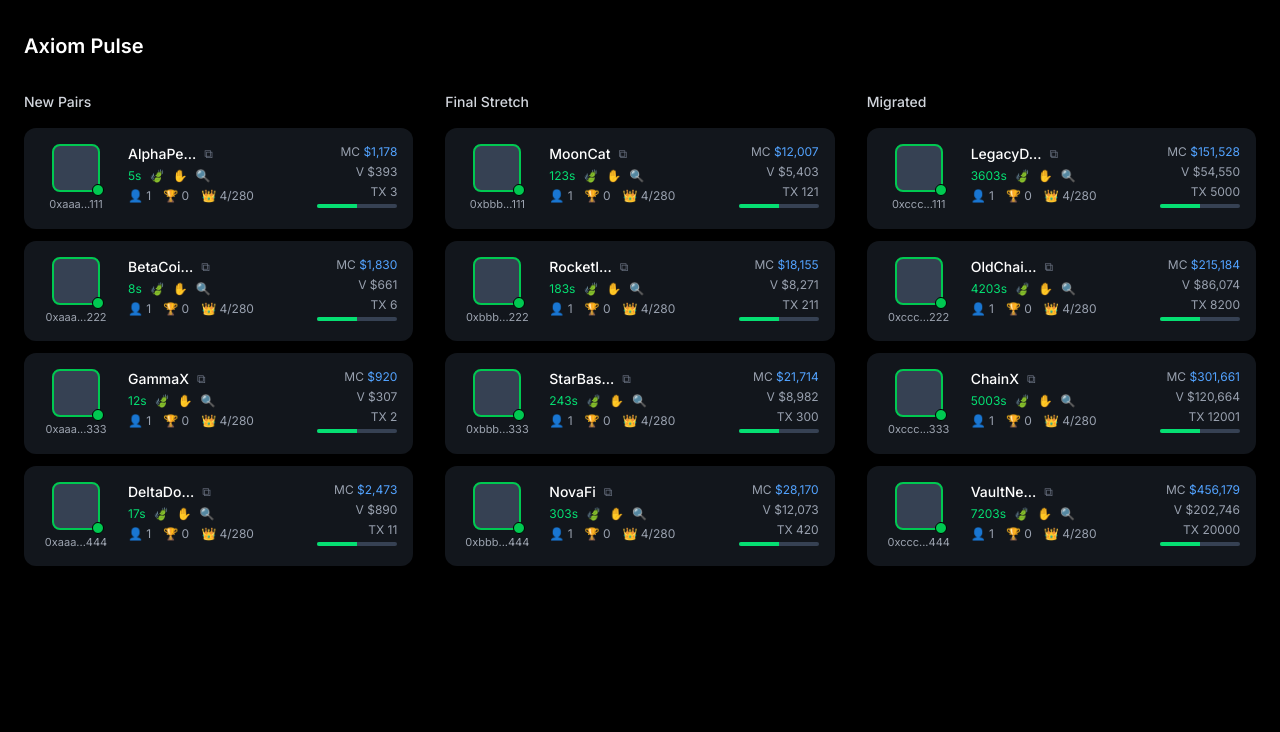
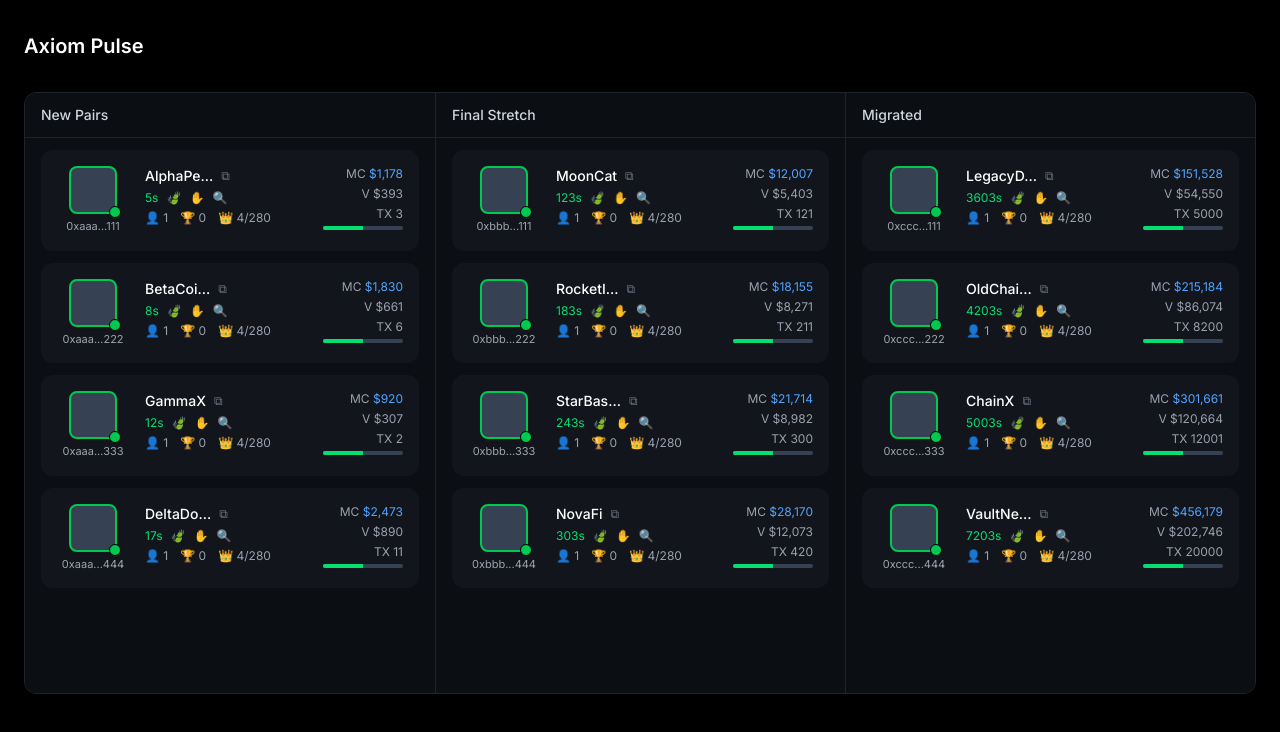
Before and after one commit to sashank2004/axiom-pulse-clone, a Next.js app: page / in a window 1280 px wide. Shown: the top 732 px of the page. Built offline with nearby package versions, Linux system fonts and the light colour scheme.

Commit message:
ui: match Axiom column layout with dividers and internal scrolling

```diff
--- a/src/app/globals.css
+++ b/src/app/globals.css
@@ -33,3 +33,22 @@
   --green: #16c784;
   --red: #ea3943;
 }
+
+/* Axiom-style scrollbar */
+.axiom-scrollbar {
+  scrollbar-width: thin;
+  scrollbar-color: #1f242c transparent;
+}
+
+.axiom-scrollbar::-webkit-scrollbar {
+  width: 6px;
+}
+
+.axiom-scrollbar::-webkit-scrollbar-track {
+  background: transparent;
+}
+
+.axiom-scrollbar::-webkit-scrollbar-thumb {
+  background-color: #1f242c;
+  border-radius: 9999px;
+}
--- a/src/components/table/TokenCard.tsx
+++ b/src/components/table/TokenCard.tsx
@@ -15,7 +15,7 @@
 
   return (
     <div
-      onClick={() => router.push(`/meme/${token.meta.address}`)}
+      onClick={() => router.push(`/meme/0xa99a49dc92ae27ffc996fad4f489a7fb8f8b4444`)}
       className="cursor-pointer rounded-xl bg-[var(--bg-secondary)] p-4 transition-colors hover:bg-[#1a1f26]"
     >
       <div className="grid grid-cols-[72px_1fr_auto] gap-4">
--- a/src/components/table/TokenColumn.tsx
+++ b/src/components/table/TokenColumn.tsx
@@ -1,23 +1,36 @@
 import { Token } from "@/types/token";
 import { TokenCard } from "./TokenCard";
+import clsx from "clsx";
 
 interface TokenColumnProps {
   title: string;
   tokens: Token[];
+  withLeftBorder?: boolean;
 }
 
-export function TokenColumn({ title, tokens }: TokenColumnProps) {
+export function TokenColumn({
+  title,
+  tokens,
+  withLeftBorder,
+}: TokenColumnProps) {
   return (
-    <div className="flex flex-col gap-4">
-      <h2 className="text-sm font-medium text-gray-300">
-        {title}
-      </h2>
+    <div
+      className={clsx(
+        "flex h-[calc(100vh-200px)] flex-col bg-[#0b0f14]",
+        withLeftBorder && "border-l border-[#1f242c]"
+      )}
+    >
+      {/* HEADER (fixed) */}
+      <div className="shrink-0 border-b border-[#1f242c] px-4 py-3">
+        <h2 className="text-sm font-medium text-gray-300">{title}</h2>
+      </div>
 
-          <div className="flex max-h-[calc(100vh-220px)] flex-col gap-3 overflow-y-auto">
-      {tokens.map((token) => (
-        <TokenCard key={token.id} token={token} />
-      ))}
-    </div>
+      {/* SCROLL AREA */}
+      <div className="flex-1 overflow-y-auto axiom-scrollbar px-4 py-3 space-y-3">
+        {tokens.map((token) => (
+          <TokenCard key={token.id} token={token} />
+        ))}
+      </div>
     </div>
   );
 }
--- a/src/components/table/TokenTable.tsx
+++ b/src/components/table/TokenTable.tsx
@@ -10,14 +10,16 @@
 export function TokenTable() {
   const [tokens, setTokens] = useState<Token[] | null>(null);
 
+  // Initial loading simulation
   useEffect(() => {
     const timeout = setTimeout(() => {
       setTokens(initialTokens);
-    }, 1000); // simulate initial fetch
+    }, 1000);
 
     return () => clearTimeout(timeout);
   }, []);
 
+  // Live updates
   useEffect(() => {
     if (!tokens) return;
     const stop = startTokenStream(tokens, setTokens);
@@ -26,7 +28,7 @@
 
   if (!tokens) {
     return (
-      <div className="grid grid-cols-1 gap-8 md:grid-cols-3">
+      <div className="grid grid-cols-1 md:grid-cols-3 border border-[#1f242c] rounded-xl overflow-hidden">
         <TokenColumnSkeleton title="New Pairs" />
         <TokenColumnSkeleton title="Final Stretch" />
         <TokenColumnSkeleton title="Migrated" />
@@ -35,18 +37,22 @@
   }
 
   return (
-    <div className="grid grid-cols-1 gap-8 md:grid-cols-3">
+    <div className="grid grid-cols-1 md:grid-cols-3 border border-[#1f242c] rounded-xl overflow-hidden">
       <TokenColumn
         title="New Pairs"
         tokens={tokens.filter((t) => t.stage === "NEW")}
       />
+
       <TokenColumn
         title="Final Stretch"
         tokens={tokens.filter((t) => t.stage === "FINAL")}
+        withLeftBorder
       />
+
       <TokenColumn
         title="Migrated"
         tokens={tokens.filter((t) => t.stage === "MIGRATED")}
+        withLeftBorder
       />
     </div>
   );
```
